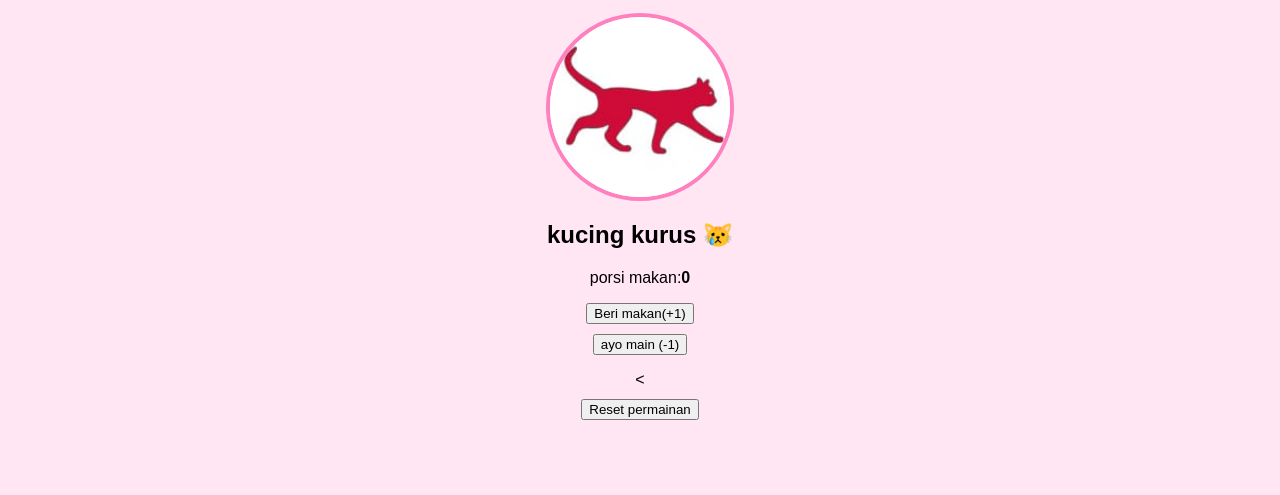
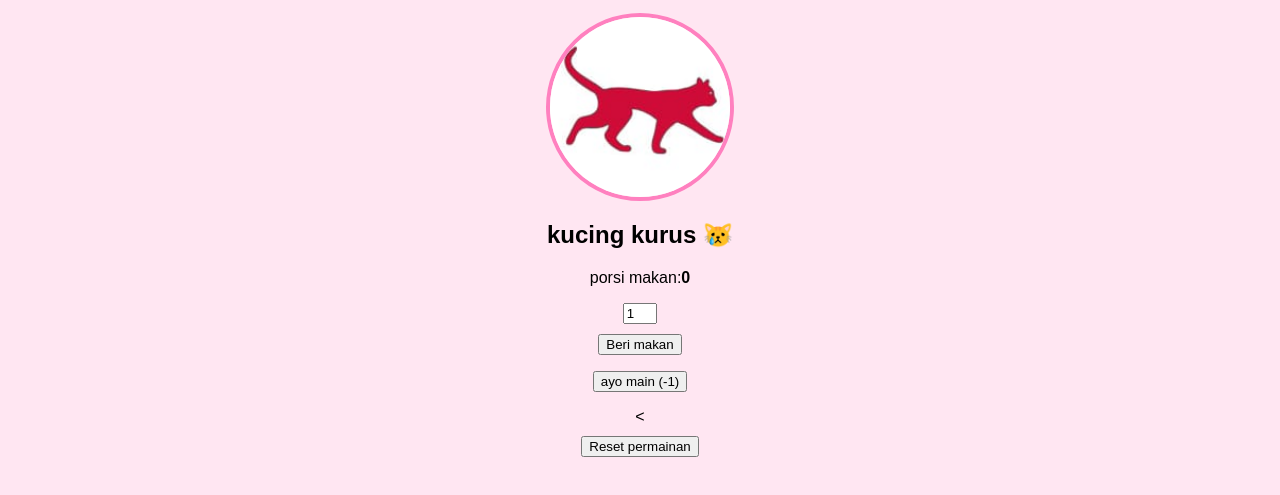
Before and after one commit to AuliaPani/TUGAS1, a plain HTML site: page minigame.html in a window 1280 px wide. Shown: the part 141-636 px from the top of the page. Drawn offline with Linux system fonts and the light colour scheme.

Commit message:
menambah filtur porsi makan costum

```diff
--- a/minigame.html
+++ b/minigame.html
@@ -24,7 +24,12 @@
         <h2 id="status-kucing"> kucing kurus 😿</h2>
         <p>porsi makan:<b id="teks-porsi">0</b></p>
 
-        <button onclick="berimakan()">Beri makan(+1)</button>
+        <p>
+    <input type="number" id="input-makanan" value="1">
+        <button onclick="berimakan()">Beri makan</button>
+        <p/>
+
+
         <button onclick="ajakmain()">ayo main
         (-1)</button>
 
--- a/minigame.js
+++ b/minigame.js
@@ -3,8 +3,14 @@
 let porsi = 0
 
 function berimakan() {
-  // tambah porsi makan +1
-  porsi = porsi + 1
+// 1.ambil tekas dari input angka kotak teks
+let teksinput = document.getElementById('input-makanan').value
+
+// 2.ubah string menjadi agka
+let jumblahmakanan = Number (teksinput)
+
+// 3.oprasi penjumblahan agka
+porsi = porsi + jumblahmakanan
 
 updateTampilan()
 
--- a/style.css
+++ b/style.css
@@ -179,3 +179,7 @@ button {
   display: block;
   margin: 10px auto;
 }
+
+#input-makanan {
+  width:2em;
+}
```
